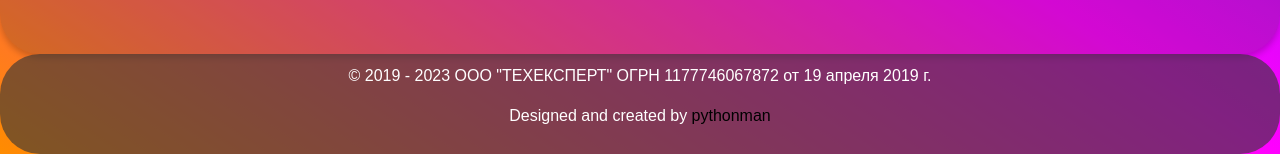
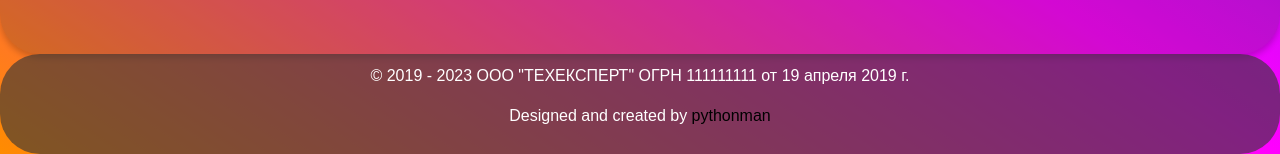
Before and after one commit to Joseph861020/texexpert, a plain HTML site: page call-back.html in a window 1280 px wide. Shown: the part 700-854 px from the top of the page. Drawn offline with nearby package versions, Linux system fonts and the light colour scheme.

Commit message:
Update call-back.html

```diff
--- a/call-back.html
+++ b/call-back.html
@@ -42,7 +42,7 @@
         </div>
     </div>
     <footer>
-        <p>&copy; 2019 - 2023 ООО "ТЕХЕКСПЕРТ" ОГРН 1177746067872 от 19 апреля 2019 г.</p>
+        <p>&copy; 2019 - 2023 ООО "ТЕХЕКСПЕРТ" ОГРН 111111111 от 19 апреля 2019 г.</p>
         <p>Designed and created by <a href="mailto:python.man@ro.ru">pythonman</a></p>
     </footer>
 </body>
```
